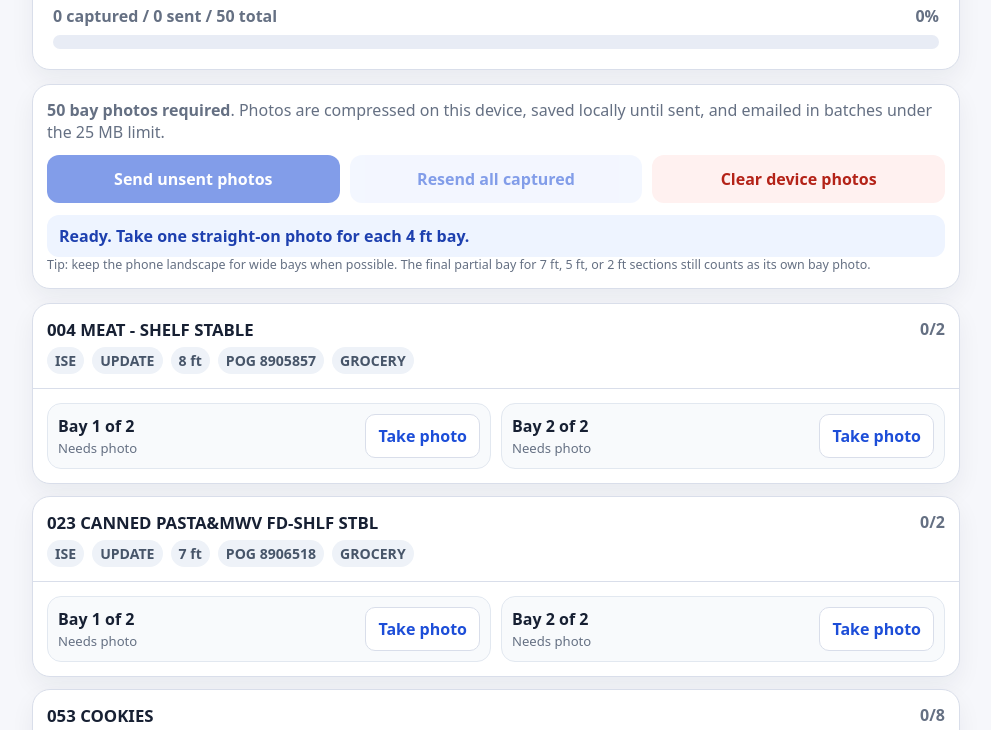
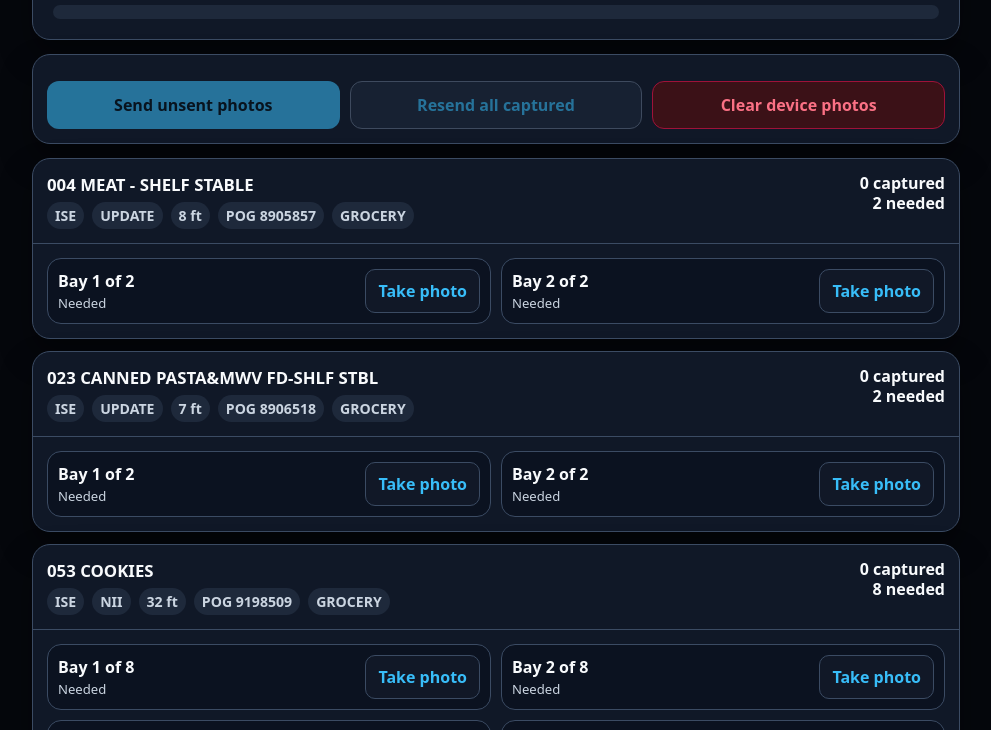
Before and after one commit to d6ewasupervisor-netizen/eod-api, a website: page src/public/fm391-p05w3/index.html in a window 1280 px wide. Shown: the part 145-875 px from the top of the page, without its empty margins (144-1135 px from the left). Drawn offline with Linux system fonts and the light colour scheme.

Commit message:
Simplify FM391 photo capture UI.
Co-authored-by: Cursor <cursoragent@cursor.com>

```diff
--- a/src/public/fm391-p05w3/assets/app.js
+++ b/src/public/fm391-p05w3/assets/app.js
@@ -15,12 +15,10 @@
     setList: document.querySelector('#set-list'),
     status: document.querySelector('#status'),
     progressText: document.querySelector('#progress-text'),
-    progressPercent: document.querySelector('#progress-percent'),
     progressFill: document.querySelector('#progress-fill'),
     sendButton: document.querySelector('#send-button'),
     resendButton: document.querySelector('#resend-button'),
     clearButton: document.querySelector('#clear-button'),
-    totalPhotos: document.querySelector('#total-photos'),
   };
 
   const tasks = manifest.sets.flatMap((set) =>
@@ -171,13 +169,13 @@
   }
 
   function renderSets() {
-    els.totalPhotos.textContent = `${tasks.length} bay photos required`;
     els.setList.innerHTML = manifest.sets.map((set) => {
       const setTasks = tasks.filter((task) => task.setId === set.id);
       const captured = setTasks.filter((task) => photoState.has(task.id)).length;
+      const needed = set.bays - captured;
       const bayRows = setTasks.map((task) => {
         const photo = photoState.get(task.id);
-        const sentText = photo?.sentAt ? 'Sent' : photo ? 'Captured, not sent yet' : 'Needs photo';
+        const sentText = photo?.sentAt ? 'Sent' : photo ? 'Captured' : 'Needed';
         return `
           <div class="bay-row ${photo ? 'captured' : ''}" data-task-id="${task.id}">
             <div>
@@ -204,7 +202,7 @@
                 <span class="badge">${set.department}</span>
               </div>
             </div>
-            <div class="set-count">${captured}/${set.bays}</div>
+            <div class="set-count">${captured} captured<br>${needed} needed</div>
           </div>
           <div class="bay-grid">${bayRows}</div>
         </section>`;
@@ -214,9 +212,9 @@
   function updateProgress() {
     const captured = tasks.filter((task) => photoState.has(task.id)).length;
     const sent = tasks.filter((task) => photoState.get(task.id)?.sentAt).length;
+    const needed = tasks.length - captured;
     const pct = Math.round((captured / tasks.length) * 100);
-    els.progressText.textContent = `${captured} captured / ${sent} sent / ${tasks.length} total`;
-    els.progressPercent.textContent = `${pct}%`;
+    els.progressText.textContent = `Captured ${captured} | Needed ${needed} | Sent ${sent}`;
     els.progressFill.style.width = `${pct}%`;
     els.sendButton.disabled = !captured || sent === captured;
     els.resendButton.disabled = !captured;
@@ -241,7 +239,7 @@
     input.value = '';
     if (!file) return;
 
-    setStatus(`Compressing ${task.set.categoryName}, bay ${task.bayNumber}...`, 'info');
+    setStatus(`Saving bay ${task.bayNumber}...`, 'info');
     try {
       const compressed = await compressPhoto(file);
       await savePhoto({
@@ -271,10 +269,10 @@
           department: task.set.department,
         },
       });
-      setStatus(`Saved bay ${task.bayNumber} for ${task.set.categoryName}.`, 'good');
+      setStatus(`Bay ${task.bayNumber} captured.`, 'good');
       await refresh();
     } catch (err) {
-      setStatus(err.message || 'Photo could not be saved.', 'error');
+      setStatus(err.message || 'Save failed.', 'error');
     }
   }
 
@@ -312,7 +310,7 @@
     const batches = buildBatches(records);
     for (let i = 0; i < batches.length; i += 1) {
       const batch = batches[i];
-      setStatus(`Sending batch ${i + 1} of ${batches.length} (${batch.length} photos)...`, 'info');
+      setStatus(`Sending ${i + 1}/${batches.length}...`, 'info');
       const res = await fetch(`${API_BASE}/api/fm391-p05w3/photos`, {
         method: 'POST',
         headers: { 'Content-Type': 'application/json' },
@@ -344,7 +342,7 @@
       .filter((record) => includeSent || !record.sentAt)
       .sort((a, b) => a.id.localeCompare(b.id));
     if (!records.length) {
-      setStatus(includeSent ? 'No captured photos to send.' : 'Everything captured has already been sent.', 'warn');
+      setStatus(includeSent ? 'No photos captured.' : 'No unsent photos.', 'warn');
       return;
     }
 
@@ -352,7 +350,7 @@
     els.resendButton.disabled = true;
     try {
       await uploadRecords(records);
-      setStatus(`Sent ${records.length} photo${records.length === 1 ? '' : 's'} successfully.`, 'good');
+      setStatus(`Sent ${records.length}.`, 'good');
     } catch (err) {
       setStatus(err.message || 'Upload failed.', 'error');
     } finally {
@@ -371,7 +369,7 @@
     els.clearButton.addEventListener('click', async () => {
       if (!confirm('Clear all captured photos stored on this device?')) return;
       await clearPhotos();
-      setStatus('Local photos cleared from this device.', 'warn');
+      setStatus('Cleared.', 'warn');
       await refresh();
     });
   }
@@ -379,8 +377,8 @@
   async function init() {
     wireEvents();
     await refresh();
-    setStatus('Ready. Take one straight-on photo for each 4 ft bay.', 'info');
+    setStatus('', 'info');
   }
 
-  init().catch((err) => setStatus(err.message || 'App failed to start.', 'error'));
+  init().catch((err) => setStatus(err.message || 'App failed.', 'error'));
 }());
--- a/src/public/fm391-p05w3/assets/styles.css
+++ b/src/public/fm391-p05w3/assets/styles.css
@@ -1,15 +1,16 @@
 :root {
-  color-scheme: light;
-  --bg: #f6f7fb;
-  --card: #ffffff;
-  --ink: #172033;
-  --muted: #657083;
-  --line: #d9deea;
-  --brand: #1d4ed8;
-  --brand-dark: #173fae;
-  --good: #0f8a4b;
-  --warn: #a15c00;
-  --danger: #b42318;
+  color-scheme: dark;
+  --bg: #05070c;
+  --card: #101827;
+  --card-strong: #162237;
+  --ink: #f8fafc;
+  --muted: #cbd5e1;
+  --line: #3b4b63;
+  --brand: #38bdf8;
+  --brand-dark: #0ea5e9;
+  --good: #4ade80;
+  --warn: #fbbf24;
+  --danger: #fb7185;
 }
 
 * {
@@ -40,7 +41,7 @@ input {
   background: var(--card);
   border: 1px solid var(--line);
   border-radius: 18px;
-  box-shadow: 0 10px 24px rgba(18, 28, 45, 0.06);
+  box-shadow: 0 16px 32px rgba(0, 0, 0, 0.35);
 }
 
 .hero {
@@ -75,15 +76,15 @@ h1 {
 
 .progress-label {
   display: flex;
-  justify-content: space-between;
+  justify-content: flex-start;
   gap: 12px;
   margin-bottom: 8px;
-  color: var(--muted);
-  font-weight: 700;
+  color: var(--ink);
+  font-weight: 850;
 }
 
 .progress-bar {
-  background: #e8ecf5;
+  background: #1e293b;
   border-radius: 999px;
   height: 14px;
   overflow: hidden;
@@ -92,7 +93,7 @@ h1 {
 .progress-fill {
   width: 0%;
   height: 100%;
-  background: linear-gradient(90deg, #2563eb, #16a34a);
+  background: linear-gradient(90deg, #38bdf8, #4ade80);
   transition: width 180ms ease;
 }
 
@@ -129,7 +130,7 @@ h1 {
 
 .button-primary {
   background: var(--brand);
-  color: white;
+  color: #031018;
 }
 
 .button-primary:hover {
@@ -137,12 +138,14 @@ h1 {
 }
 
 .button-secondary {
-  background: #eaf0ff;
+  background: #1e293b;
+  border: 1px solid #64748b;
   color: var(--brand);
 }
 
 .button-danger {
-  background: #fff1f0;
+  background: #3b1117;
+  border: 1px solid #9f1239;
   color: var(--danger);
 }
 
@@ -164,22 +167,22 @@ h1 {
 }
 
 .status.info {
-  background: #eef4ff;
-  color: #1e40af;
+  background: #082f49;
+  color: #bae6fd;
 }
 
 .status.good {
-  background: #eaf8f0;
+  background: #052e16;
   color: var(--good);
 }
 
 .status.warn {
-  background: #fff7e8;
+  background: #422006;
   color: var(--warn);
 }
 
 .status.error {
-  background: #fff1f0;
+  background: #3b1117;
   color: var(--danger);
 }
 
@@ -215,17 +218,19 @@ h1 {
 }
 
 .badge {
-  background: #eef2f8;
+  background: #1e293b;
   border-radius: 999px;
-  color: #475569;
+  color: var(--muted);
   font-weight: 750;
   padding: 4px 8px;
 }
 
 .set-count {
-  color: var(--muted);
+  color: var(--ink);
   flex: 0 0 auto;
   font-weight: 850;
+  line-height: 1.25;
+  text-align: right;
 }
 
 .bay-grid {
@@ -243,8 +248,8 @@ h1 {
 
 .bay-row {
   align-items: center;
-  background: #f8fafc;
-  border: 1px solid #e2e8f0;
+  background: #0b1220;
+  border: 1px solid var(--line);
   border-radius: 14px;
   display: grid;
   gap: 10px;
@@ -253,8 +258,8 @@ h1 {
 }
 
 .bay-row.captured {
-  background: #edfdf4;
-  border-color: #a7f3d0;
+  background: #062915;
+  border-color: #22c55e;
 }
 
 .bay-label {
@@ -276,7 +281,7 @@ h1 {
 }
 
 .capture-label {
-  background: #ffffff;
+  background: #111827;
   border: 1px solid var(--line);
   border-radius: 10px;
   color: var(--brand);
@@ -287,13 +292,7 @@ h1 {
 }
 
 .captured .capture-label {
-  background: #dcfce7;
-  border-color: #86efac;
+  background: #064e3b;
+  border-color: #34d399;
   color: var(--good);
 }
-
-.tiny {
-  color: var(--muted);
-  font-size: 0.78rem;
-  line-height: 1.35;
-}
--- a/src/public/fm391-p05w3/index.html
+++ b/src/public/fm391-p05w3/index.html
@@ -11,11 +11,9 @@
     <section class="hero">
       <p class="eyebrow">FM391 photo capture</p>
       <h1>P05W3 bay photos</h1>
-      <p>Take one straight-on picture for every 4 ft bay. If a section is less than 4 ft, it still needs one photo.</p>
       <div class="progress-wrap" aria-live="polite">
         <div class="progress-label">
           <span id="progress-text">Loading...</span>
-          <span id="progress-percent">0%</span>
         </div>
         <div class="progress-bar" aria-hidden="true">
           <div class="progress-fill" id="progress-fill"></div>
@@ -24,14 +22,12 @@
     </section>
 
     <section class="panel">
-      <p><strong id="total-photos">50 bay photos required</strong>. Photos are compressed on this device, saved locally until sent, and emailed in batches under the 25 MB limit.</p>
       <div class="actions">
         <button class="button button-primary" id="send-button" type="button" disabled>Send unsent photos</button>
         <button class="button button-secondary" id="resend-button" type="button" disabled>Resend all captured</button>
         <button class="button button-danger" id="clear-button" type="button">Clear device photos</button>
       </div>
       <div class="status" id="status" role="status"></div>
-      <p class="tiny">Tip: keep the phone landscape for wide bays when possible. The final partial bay for 7 ft, 5 ft, or 2 ft sections still counts as its own bay photo.</p>
     </section>
 
     <div class="set-list" id="set-list"></div>
```
